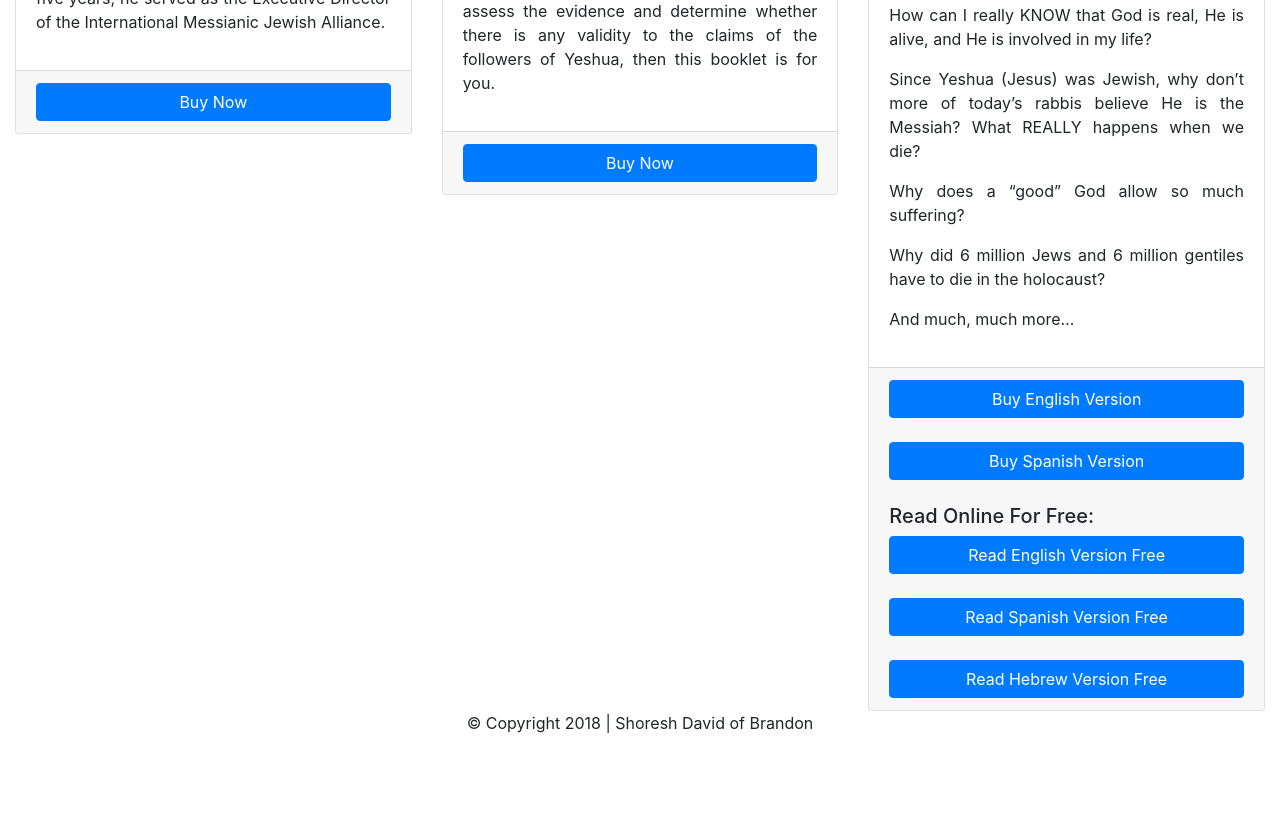
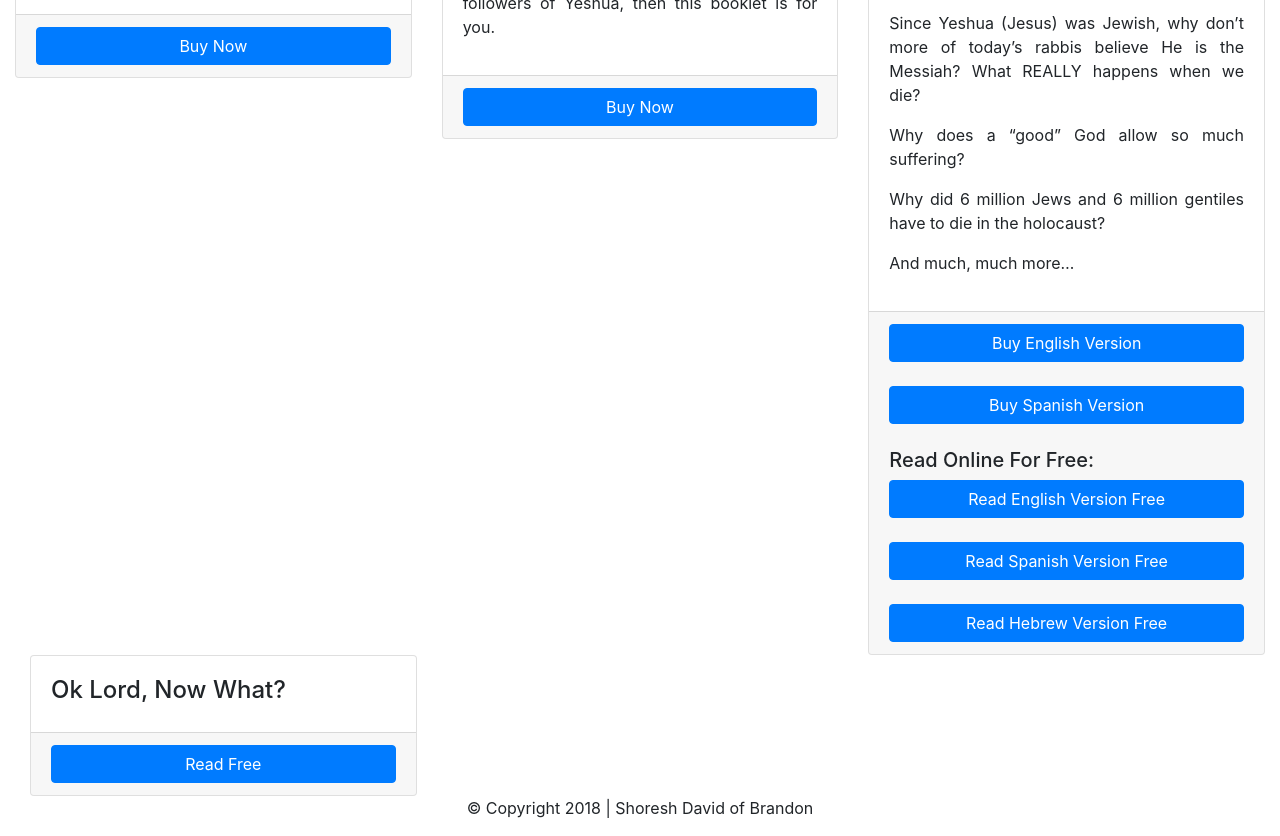
Before and after one commit to ShoreshDavidBrandonOrg/ihaveafriendwhoisjewish.com, a website: page books.html in a window 1280 px wide. Shown: the part 1184-2020 px from the top of the page. Before the commit the page ends 1935 px from the top, so only its background shows below. Drawn offline with nearby package versions, Linux system fonts and the light colour scheme.

Commit message:
fix links, add book

```diff
--- a/books.html
+++ b/books.html
@@ -18,8 +18,6 @@
 
   <body>
     <div class="container-fluid">
-      <h1>Books</h1>
-
       <div class="row">
         <!---->
         <div class="col-lg-4 col-xl-4">
@@ -212,7 +210,7 @@
               <br />
               <h5>Read Online For Free:</h5>
               <a
-                href="http://www.mcssl.com/SecureCart/SecureCart.aspx?mid=2C37E45F-149B-4853-9879-DC5AA7B39A34&pid=b5129e3b9dda43fc809de841b957d318"
+                href="https://s3.amazonaws.com/images.shoreshdavidbrandon.com/pdf/friend-book-ninth-printing.pdf"
                 target="_blank"
                 rel="noopener noreferrer"
               >
@@ -222,7 +220,7 @@
               </a>
               <br />
               <a
-                href="http://www.mcssl.com/SecureCart/SecureCart.aspx?mid=2C37E45F-149B-4853-9879-DC5AA7B39A34&pid=b5129e3b9dda43fc809de841b957d318"
+                href="https://s3.amazonaws.com/images.shoreshdavidbrandon.com/pdf/friend-book-spanish.pdf"
                 target="_blank"
                 rel="noopener noreferrer"
               >
@@ -232,7 +230,7 @@
               </a>
               <br />
               <a
-                href="http://www.mcssl.com/SecureCart/SecureCart.aspx?mid=2C37E45F-149B-4853-9879-DC5AA7B39A34&pid=b5129e3b9dda43fc809de841b957d318"
+                href="https://s3.amazonaws.com/images.shoreshdavidbrandon.com/pdf/friend-book-hebrew.pdf"
                 target="_blank"
                 rel="noopener noreferrer"
               >
@@ -246,6 +244,31 @@
       </div>
       <!-- End Row -->
 
+      <div class="col-lg-4 col-xl-4">
+        <div class="card">
+          <!-- <div class="card-img-top">
+            <img
+              src="https://shoreshdavidbrandon.org/wordpress/wp-content/uploads/2015/06/friend-book-large-e1502219848599.jpg"
+            />
+          </div> -->
+          <div class="card-body">
+            <h4>Ok Lord, Now What?</h4>
+          </div>
+          <div class="card-footer">
+            <a
+              href="https://s3.amazonaws.com/images.shoreshdavidbrandon.com/pdf/discipleship-book-by-rabbi-don-goldstein.pdf"
+              target="_blank"
+              rel="noopener noreferrer"
+            >
+              <button class="btn btn-primary btn-block">
+                Read Free
+              </button>
+            </a>
+          </div>
+        </div>
+      </div>
+    </div>
+
       <div class="footer">
         <p style="text-align: center;">
           © Copyright 2018 | Shoresh David of Brandon
```
Also changed, not shown: dist/books.html, dist/books.js (added), dist/index.html, dist/index.js (added), 2 other files.
